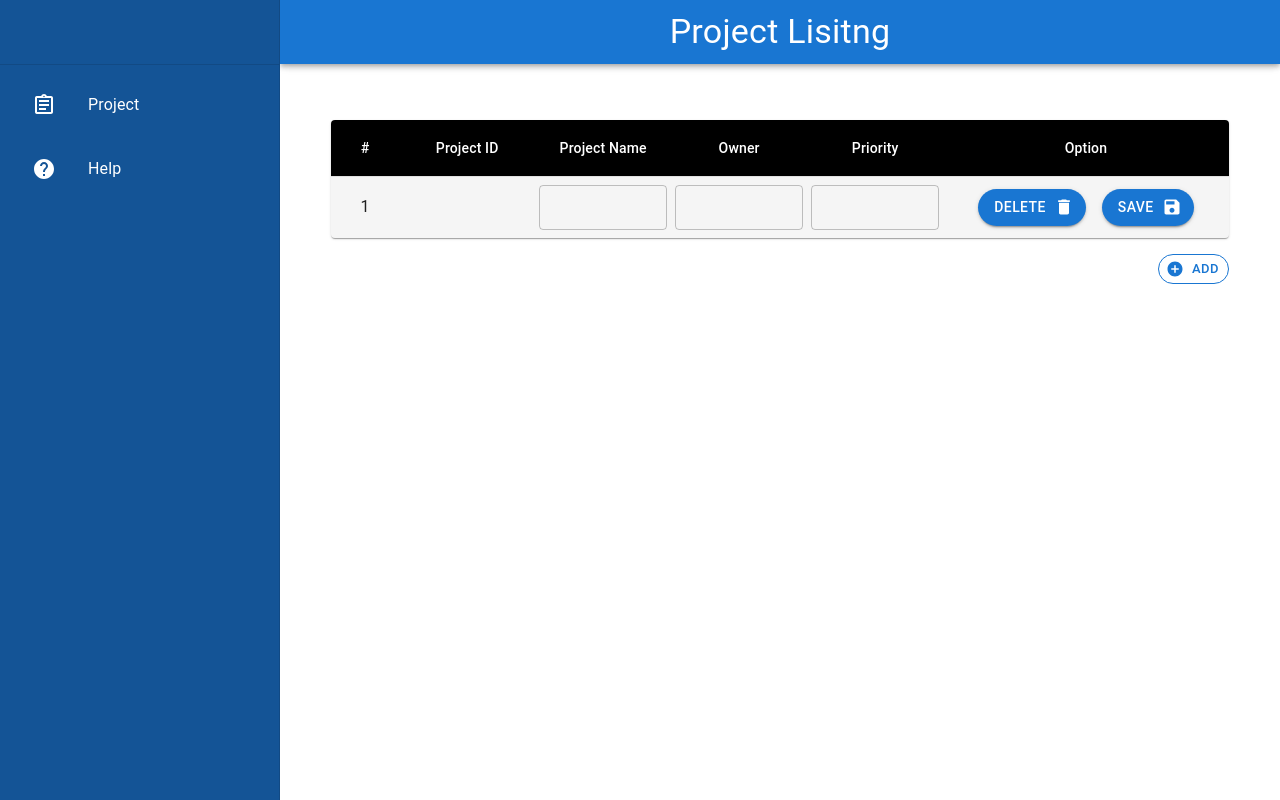
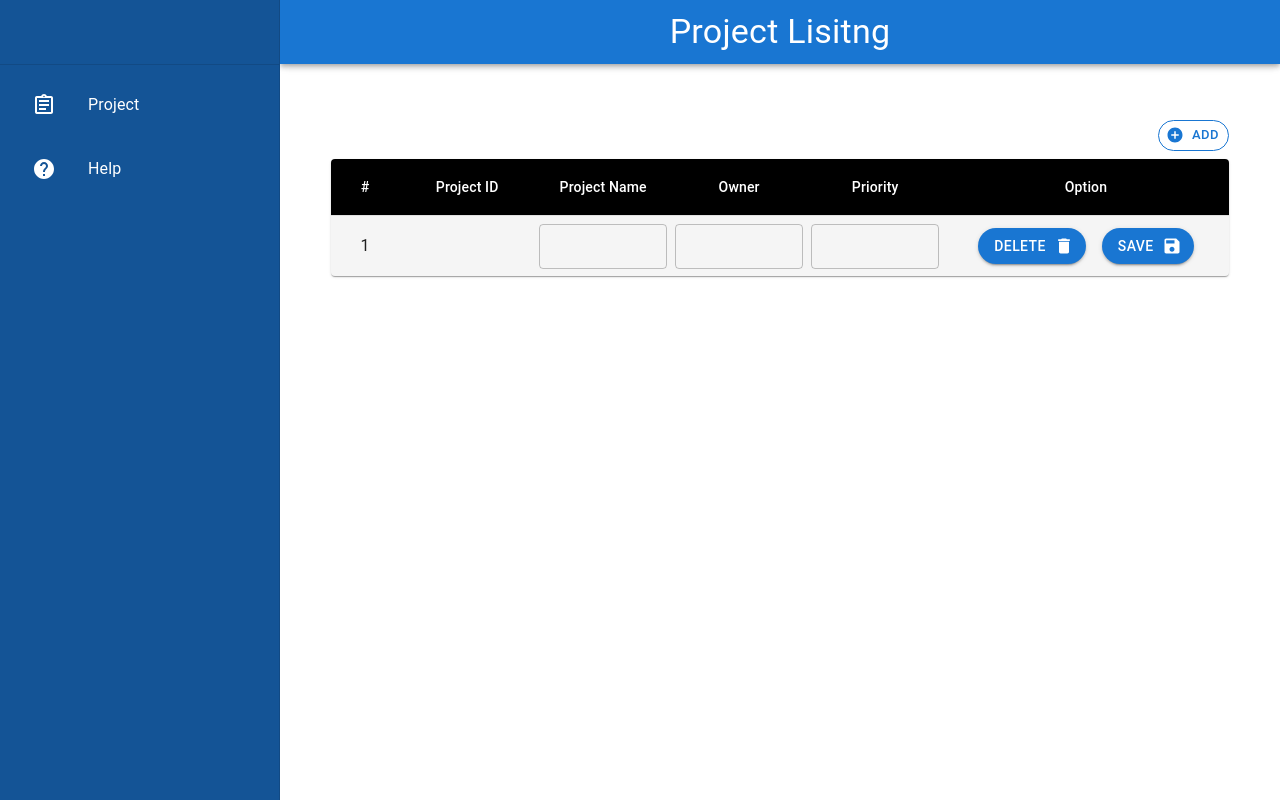
Before and after one commit to Saurabh07n/Project-List-frontend, a React (Create React App) app: page / in a window 1280 px wide. Both pictures are taken after a click on the button "ADD". Built offline with nearby package versions, Linux system fonts and the light colour scheme; no server answers.

Commit message:
tablerow-codeOptimized

```diff
--- a/src/Components/ProjectList.js
+++ b/src/Components/ProjectList.js
@@ -1,3 +1,5 @@
+import { useEffect, useState } from "react";
+import axios from "axios";
 import { Box, TableContainer, Table, TableHead, TableRow, TableBody, TextField, Button  } from "@mui/material";
 import TableCell, { tableCellClasses } from '@mui/material/TableCell';
 import { styled } from '@mui/material/styles';
@@ -5,8 +7,9 @@ import Paper from '@mui/material/Paper';
 import DeleteIcon from '@mui/icons-material/Delete';
 import SaveIcon from '@mui/icons-material/Save';
 import AddCircleIcon from '@mui/icons-material/AddCircle';
-import { useEffect, useState } from "react";
-import axios from "axios";
+import FormControl from '@mui/material/FormControl';
+import MenuItem from '@mui/material/MenuItem';
+import Select from '@mui/material/Select';
 import url from '../Config/config'
 
 const StyledTableCell = styled(TableCell)(({ theme }) => ({
@@ -42,6 +45,7 @@ export const ProjectList = () => {
   const [selectedRow,setSelectedRow] = useState('');
   const [data,setData] = useState([]);
   const [lastId,setLastId] = useState('');
+  const [priorirty,setPriority] = useState('');
   const [listItem,setListItem] = useState({
     id: '',
     name: '',
@@ -124,7 +128,6 @@ export const ProjectList = () => {
 
   async function remove(e,idx) {
     e.preventDefault();
-
     if(data[idx].id === '') {
       removeRow();
       return;
@@ -132,12 +135,19 @@ export const ProjectList = () => {
 
     try {
       await axios.delete(url.api + data[idx].id);
+      setSelectedRow('');
+      setLastId('');
       Load();
-      setSelectedRow('');
       }
     catch(err) {
         alert("Project List Deletion Failed !!");
       }
+  }
+
+  const removeRow = () => {
+    let temp = [...data];
+    temp.pop();
+    setData(temp);
   }
 
   const handleClickInput = (e,idx) => {
@@ -172,6 +182,10 @@ export const ProjectList = () => {
     });
   }
 
+  const handlePriorityChange = (e) => {
+    setPriority(e.target.value);
+  }
+
   const addRow = () => {
     let temp = [...data];
     temp.push({
@@ -184,15 +198,13 @@ export const ProjectList = () => {
     // setSelectedRow('');
   }
 
-  const removeRow = () => {
-    let temp = [...data];
-    temp.pop();
-    setData(temp);
-  }
-
     return (
         <>
           <Box sx={{position:'relative', left: 280, top: 120,px:'4%', width: 'calc(92% - 280px)' }}>
+            <Button variant="outlined" startIcon={<AddCircleIcon/>} onClick={addRow} size="small" sx={{float: 'right',mr:0,mb:1, borderRadius: '24px', border: 1}} >
+              Add
+            </Button>
+
             <TableContainer component={Paper}>
                 <Table  aria-label="customized table">
                     <TableHead>
@@ -209,18 +221,21 @@ export const ProjectList = () => {
                     {data.map((row,idx) => (
                         <StyledTableRow key={`key-${idx}`}>
                           <StyledTableCell align="center">{idx+1}</StyledTableCell>
-                          { Object.keys(row).map((key,i)=>{
-                              return (
-                                (key !== 'created') && <StyledTableCell key={i} align="center" id={row.id} onClick={(e) => handleClickInput(e,idx)}>
-                                  { ((selectedRow===row.id) && key !== 'id') ?
+
+                          <StyledTableCell align="center" id={row.id} onClick={(e) => handleClickInput(e,idx)}>
+                           {row.id}
+                          </StyledTableCell>
+
+                          <StyledTableCell align="center" id={row.id} onClick={(e) => handleClickInput(e,idx)}>
+                            { (selectedRow===row.id) || !row.created ?
                               <TextField
                                 autoComplete="on"
                                 id={row.id}
                                 variant="outlined"
-                                      value={row[key]}
+                                value={row.name}
                                 onChange={(e)=>handleTextChange(e,idx)}
                                 inputProps={{
-                                        name: key,
+                                  name: 'name',
                                   style: {
                                     height: '12px',
                                     fontSize: 18,
@@ -228,10 +243,50 @@ export const ProjectList = () => {
                                   }
                                 }}
                                 />
-                                    :row[key] }
+                              :row.name }
                           </StyledTableCell>
-                                );
-                            }) }
+
+                          <StyledTableCell align="center" id={row.id} onClick={(e) => handleClickInput(e,idx)}>
+                            { (selectedRow===row.id) || !row.created ?
+                              <TextField
+                                autoComplete="on"
+                                id={row.id}
+                                variant="outlined"
+                                value={row.owner}
+                                onChange={(e)=>handleTextChange(e,idx)}
+                                inputProps={{
+                                  name: 'owner',
+                                  style: {
+                                    height: '12px',
+                                    fontSize: 18,
+                                    textAlign: 'center'
+                                  }
+                                }}
+                                />
+                              :row.owner }
+                          </StyledTableCell>
+
+                          <StyledTableCell align="center" id={row.id} onClick={(e) => handleClickInput(e,idx)}>
+                            { (selectedRow===row.id) || !row.created ?
+                              <TextField
+                                autoComplete="on"
+                                id={row.id}
+                                variant="outlined"
+                                value={row.priority}
+                                onChange={(e)=>handleTextChange(e,idx)}
+                                inputProps={{
+                                  name: 'priority',
+                                  style: {
+                                    height: '12px',
+                                    fontSize: 18,
+                                    textAlign: 'center'
+                                  }
+                                }}
+                                />
+                              :row.priority }
+
+                          </StyledTableCell>
+
                           <StyledTableCell align="center">
                             <Box sx={{display: 'flex', justifyContent: 'center'}}>
                               <StyledTableButton size="medium" variant="contained" endIcon={<DeleteIcon />} onClick={(e)=>remove(e,idx)}>Delete</StyledTableButton>
@@ -243,9 +298,6 @@ export const ProjectList = () => {
                     </TableBody>
                 </Table>
             </TableContainer>
-            <Button variant="outlined" startIcon={<AddCircleIcon/>} onClick={addRow} size="small" sx={{float: 'right',mr:0,mt:2, borderRadius: '24px', border: 1}} >
-              Add
-            </Button>
           </Box>
         </>
     );
```
Lines whose indentation alone changed are shown as unchanged.
